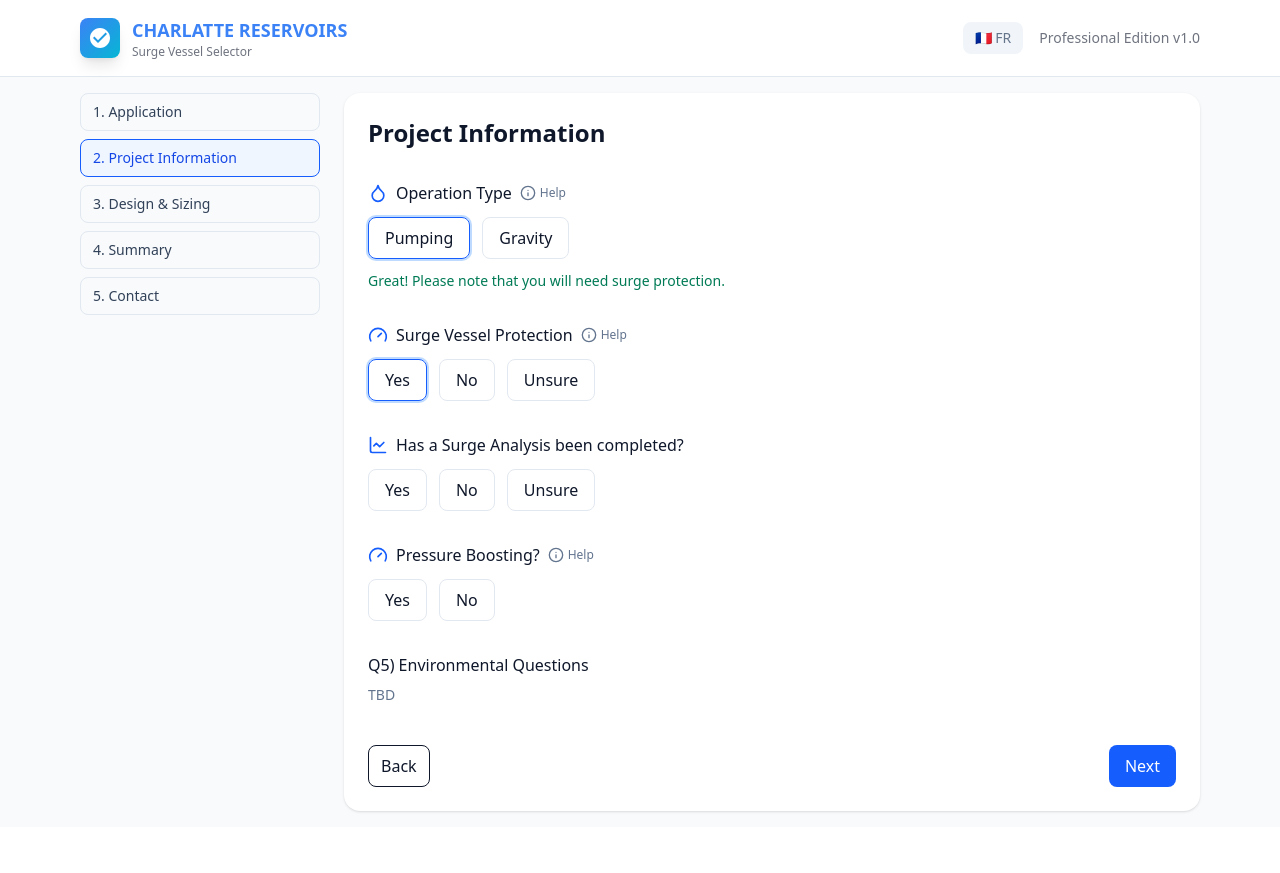
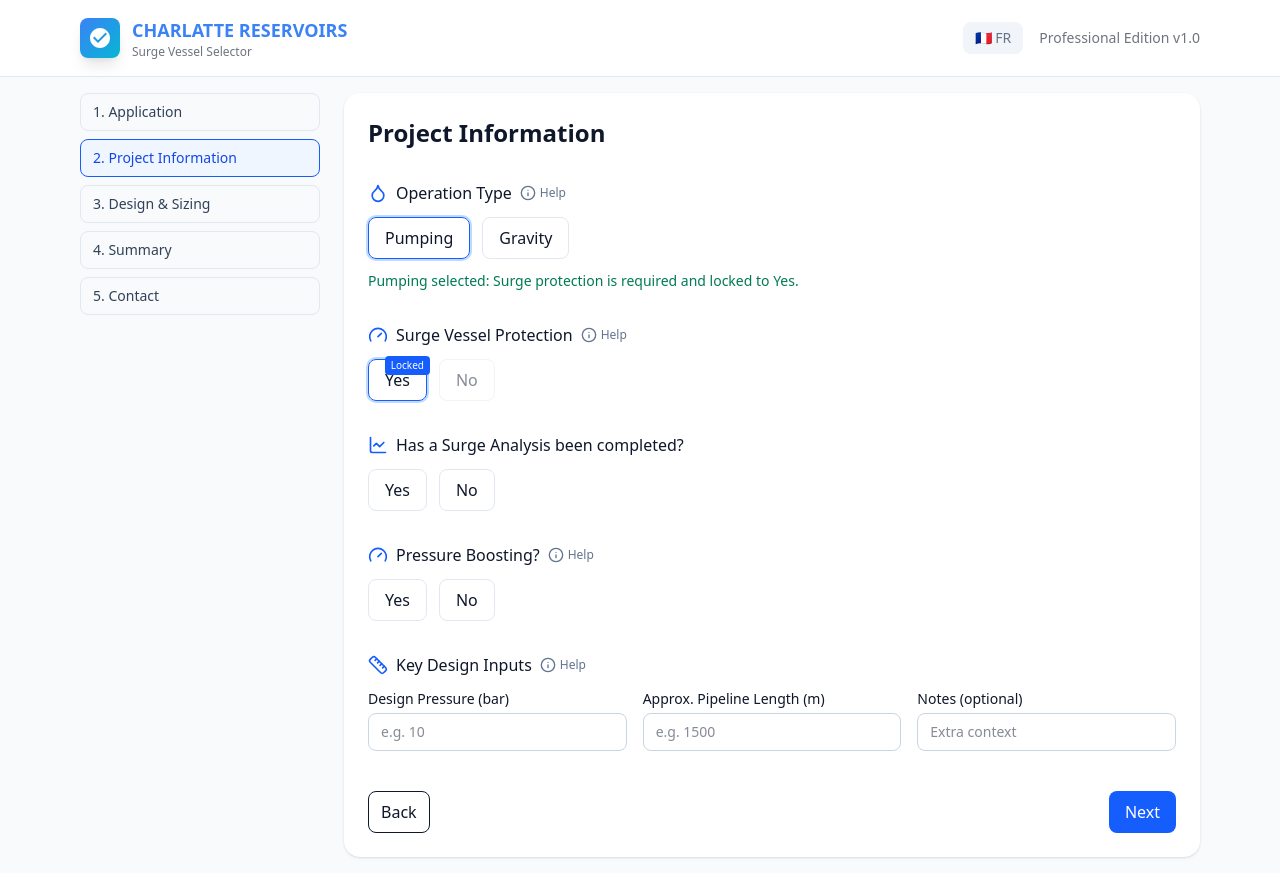
Before and after one commit to NA-Fury/charlatte-surge-selector, a React (Vite) app in the folder app/: page /project in a window 1280 px wide. Both pictures are taken after a click on the button "Pumping". Before the commit the page ends 827 px from the top, so only its background shows below. Built offline with nearby package versions, Linux system fonts and the light colour scheme.

Commit message:
feat(project-info): lock surge protection to Yes for pumping, remove Unsure, add design inputs (pressure & pipeline length) and replace Q5 with relevant questions

```diff
--- a/app/src/lib/store.tsx
+++ b/app/src/lib/store.tsx
@@ -32,13 +32,16 @@ export interface FormState {
   notes?: string;
   otherMediaNote?: string;
 
-  // Project Info (Page 2)
   operationType?: 'Pumping' | 'Gravity';
-  requireSurgeProtection?: boolean; // Q2
-  surgeAnalysisDone?: 'Yes' | 'No' | 'Unsure'; // Q2 a-1
-  pressureBoosting?: boolean; // Q3
-  pipelineContinuous?: boolean; // Q4a
-  pipelineFlat?: boolean; // Q4b
+  requireSurgeProtection?: boolean;
+  surgeAnalysisDone?: 'Yes' | 'No'; // removed 'Unsure'
+  pressureBoosting?: boolean;
+  pipelineContinuous?: boolean;
+  pipelineFlat?: boolean;
+
+  // New extra project details
+  designPressureBar?: number;
+  pipelineLengthM?: number;
 }
 
 const Ctx = createContext<{
--- a/app/src/routes/ProjectInfo.tsx
+++ b/app/src/routes/ProjectInfo.tsx
@@ -1,6 +1,6 @@
 import { useNavigate } from 'react-router-dom';
 import { useStore } from '../lib/store';
-import { Info, Droplet, Gauge, LineChart } from 'lucide-react';
+import { Info, Droplet, Gauge, LineChart, Ruler, Activity } from 'lucide-react';
 
 function Help({ text }: { text: string }) {
   return (
@@ -18,13 +18,17 @@ export default function ProjectInfo() {
   const hasSolids = state.media === 'Sewage' || state.media === 'WasteWater' || state.media === 'Solids';
 
   const handleNext = () => {
-    // If user requires surge protection and has analysis = Yes, send to Designer for sizing.
     if (state.requireSurgeProtection && state.surgeAnalysisDone === 'No') {
-      // Guide to AQ10 and then contact page
       nav('/contact');
       return;
     }
     nav('/designer');
+  };
+
+  // Helper to update numeric fields safely
+  const parseNum = (v: string) => {
+    const n = Number(v);
+    return Number.isFinite(n) ? n : undefined;
   };
 
   return (
@@ -45,8 +49,7 @@ export default function ProjectInfo() {
               onClick={() => setState(s => ({
                 ...s,
                 operationType: v,
-                // If gravity, default surge protection to false
-                requireSurgeProtection: v === 'Gravity' ? false : true,
+                requireSurgeProtection: v === 'Pumping' ? true : s.requireSurgeProtection === true ? true : undefined,
               }))}
               className={`px-4 py-2 rounded-lg border ${state.operationType === v ? 'border-blue-600 ring-2 ring-blue-200' : 'border-slate-200 hover:border-blue-400'}`}
             >
@@ -55,42 +58,57 @@ export default function ProjectInfo() {
           ))}
         </div>
         {state.operationType === 'Pumping' && (
-          <p className="text-sm text-emerald-700">Great! Please note that you will need surge protection.</p>
+          <p className="text-sm text-emerald-700">Pumping selected: Surge protection is required and locked to Yes.</p>
         )}
         {state.operationType === 'Gravity' && (
-          <p className="text-sm text-slate-600">Great, please note that surge protection is not required.</p>
+          <p className="text-sm text-slate-600">Gravity selected: Surge protection usually not required, but you may choose Yes if needed.</p>
         )}
       </section>
 
-      {/* Surge Protection */}
+      {/* Surge Protection (Yes/No only; Yes locked when Pumping) */}
       <section className="space-y-3">
         <div className="flex items-center gap-2">
           <Gauge className="w-5 h-5 text-blue-600" />
           <h2 className="font-medium">Surge Vessel Protection</h2>
-          <Help text={"Surge protection mitigates water hammer and pressure spikes in pipelines (e.g., pump starts/stops, long rising mains)."} />
+          <Help text={"Surge protection mitigates water hammer and pressure spikes (pump starts/stops, long rising mains)."} />
         </div>
         <div className="flex gap-3 flex-wrap">
-          {['Yes', 'No', 'Unsure'].map(v => (
+          {(['Yes', 'No'] as const).map(v => {
+            const isYes = v === 'Yes';
+            const lockedYes = state.operationType === 'Pumping' && isYes;
+            const disabled = state.operationType === 'Pumping' ? !isYes : false;
+            const active =
+              (state.requireSurgeProtection === true && isYes) ||
+              (state.requireSurgeProtection === false && !isYes) ||
+              (state.requireSurgeProtection === undefined && false);
+            return (
               <button
                 key={v}
-              onClick={() => setState(s => ({
+                disabled={disabled}
+                onClick={() =>
+                  setState(s => ({
                     ...s,
-                requireSurgeProtection: v === 'Yes' ? true : v === 'No' ? false : undefined,
-              }))}
-              disabled={state.operationType === 'Gravity'}
-              className={`px-4 py-2 rounded-lg border ${
-                ((state.requireSurgeProtection === true && v === 'Yes') || (state.requireSurgeProtection === false && v === 'No') || (state.requireSurgeProtection === undefined && v === 'Unsure'))
-                  ? 'border-blue-600 ring-2 ring-blue-200'
-                  : 'border-slate-200 hover:border-blue-400'
-              } disabled:opacity-50`}
+                    requireSurgeProtection: isYes ? true : false
+                  }))
+                }
+                className={`relative px-4 py-2 rounded-lg border transition
+                  ${active ? 'border-blue-600 ring-2 ring-blue-200' : 'border-slate-200 hover:border-blue-400'}
+                  ${disabled ? 'opacity-50 cursor-not-allowed' : ''}
+                `}
               >
                 {v}
+                {lockedYes && (
+                  <span className="absolute -top-1 -right-1 text-[10px] px-1.5 py-0.5 rounded bg-blue-600 text-white">
+                    Locked
+                  </span>
+                )}
               </button>
-          ))}
+            );
+          })}
         </div>
       </section>
 
-      {/* Surge Analysis */}
+      {/* Surge Analysis (only if surge protection required) */}
       {state.requireSurgeProtection && (
         <section className="space-y-3">
           <div className="flex items-center gap-2">
@@ -98,7 +116,7 @@ export default function ProjectInfo() {
             <h2 className="font-medium">Has a Surge Analysis been completed?</h2>
           </div>
           <div className="flex gap-3 flex-wrap">
-            {(['Yes', 'No', 'Unsure'] as const).map(v => (
+            {(['Yes', 'No'] as const).map(v => (
               <button
                 key={v}
                 onClick={() => setState(s => ({ ...s, surgeAnalysisDone: v }))}
@@ -110,9 +128,9 @@ export default function ProjectInfo() {
           </div>
           {state.surgeAnalysisDone === 'No' && (
             <div className="text-sm text-slate-700 space-y-2">
-              <p>Not a problem. Let’s see what we can do with the data you do have right now.</p>
+              <p>No analysis yet? Provide approximate data below and optionally fill the AQ10 form for a free surge study.</p>
               <p>
-                <a href="/aq10" target="_blank" rel="noopener" className="text-blue-600 underline">Open AQ10 form</a> in a new tab, fill the details, and save. We’ll send your answers to our hydraulic department for a free surge study.
+                <a href="/aq10" target="_blank" rel="noopener" className="text-blue-600 underline">Open AQ10 form</a>
               </p>
             </div>
           )}
@@ -123,15 +141,20 @@ export default function ProjectInfo() {
                 onClick={() => {
                   try {
                     const data = JSON.parse(localStorage.getItem('aq10Data') || '{}');
-                    setState(s => ({ ...s, notes: (s.notes ? s.notes + '\n' : '') + `AQ10: ${data.projectName || ''} – ${data.notes || ''}` }));
+                    setState(s => ({
+                      ...s,
+                      notes:
+                        (s.notes ? s.notes + '\n' : '') +
+                        `AQ10: ${data.projectName || ''} – ${data.notes || ''}`
+                    }));
                   } catch {
-                    // ignore JSON parse errors
+                    // ignore
                   }
                 }}
               >
                 Import AQ10 answers
               </button>
-              <span className="text-slate-500">(detected saved data)</span>
+              <span className="text-slate-500">(saved data detected)</span>
             </div>
           )}
         </section>
@@ -142,7 +165,7 @@ export default function ProjectInfo() {
         <div className="flex items-center gap-2">
           <Gauge className="w-5 h-5 text-blue-600" />
           <h2 className="font-medium">Pressure Boosting?</h2>
-          <Help text={"Pressure boosting increases delivery pressure for end-use or network stabilization."} />
+          <Help text={"Boosting systems increase network pressure or stabilize delivery."} />
         </div>
         <div className="flex gap-3 flex-wrap">
           {[true, false].map(v => (
@@ -157,7 +180,7 @@ export default function ProjectInfo() {
         </div>
       </section>
 
-      {/* Pipeline Questions (only for solids/wastewater/sewage) */}
+      {/* Pipeline Questions (solids media only) */}
       {hasSolids && (
         <section className="space-y-3">
           <h2 className="font-medium">Pipeline Questions</h2>
@@ -186,15 +209,54 @@ export default function ProjectInfo() {
               ))}
             </div>
             <div className="text-xs text-slate-600">
-            Guidance: Continuous or Flat → EUV visible. 1-2 starts/day + Flat → ARAA visible.
+              Guidance: Continuous or Flat → EUV visible. Low starts + Flat → ARAA may be applicable.
             </div>
         </section>
       )}
 
-      {/* Q5 placeholder */}
-      <section className="space-y-2">
-        <h2 className="font-medium">Q5) Environmental Questions</h2>
-        <p className="text-sm text-slate-500">TBD</p>
+      {/* Replaces removed Q5: Key Design Inputs */}
+      <section className="space-y-3">
+        <div className="flex items-center gap-2">
+          <Ruler className="w-5 h-5 text-blue-600" />
+          <h2 className="font-medium">Key Design Inputs</h2>
+          <Help text={"Basic sizing context to refine vessel selection and preliminary dimensions."} />
+        </div>
+        <div className="grid md:grid-cols-3 gap-4">
+          <label className="flex flex-col gap-1 text-sm">
+            <span>Design Pressure (bar)</span>
+            <input
+              type="number"
+              min={0}
+              step={0.1}
+              value={state.designPressureBar ?? ''}
+              onChange={e => setState(s => ({ ...s, designPressureBar: parseNum(e.target.value) }))}
+              className="px-3 py-2 rounded-lg border border-slate-300 focus:ring-2 focus:ring-blue-300 outline-none bg-white"
+              placeholder="e.g. 10"
+            />
+          </label>
+          <label className="flex flex-col gap-1 text-sm">
+            <span>Approx. Pipeline Length (m)</span>
+            <input
+              type="number"
+              min={0}
+              step={1}
+              value={state.pipelineLengthM ?? ''}
+              onChange={e => setState(s => ({ ...s, pipelineLengthM: parseNum(e.target.value) }))}
+              className="px-3 py-2 rounded-lg border border-slate-300 focus:ring-2 focus:ring-blue-300 outline-none bg-white"
+              placeholder="e.g. 1500"
+            />
+          </label>
+          <label className="flex flex-col gap-1 text-sm">
+            <span>Notes (optional)</span>
+            <input
+              type="text"
+              value={state.notes ?? ''}
+              onChange={e => setState(s => ({ ...s, notes: e.target.value }))}
+              className="px-3 py-2 rounded-lg border border-slate-300 focus:ring-2 focus:ring-blue-300 outline-none bg-white"
+              placeholder="Extra context"
+            />
+          </label>
+        </div>
       </section>
 
       <div className="flex justify-between pt-2">
```
Lines whose indentation alone changed are shown as unchanged.
